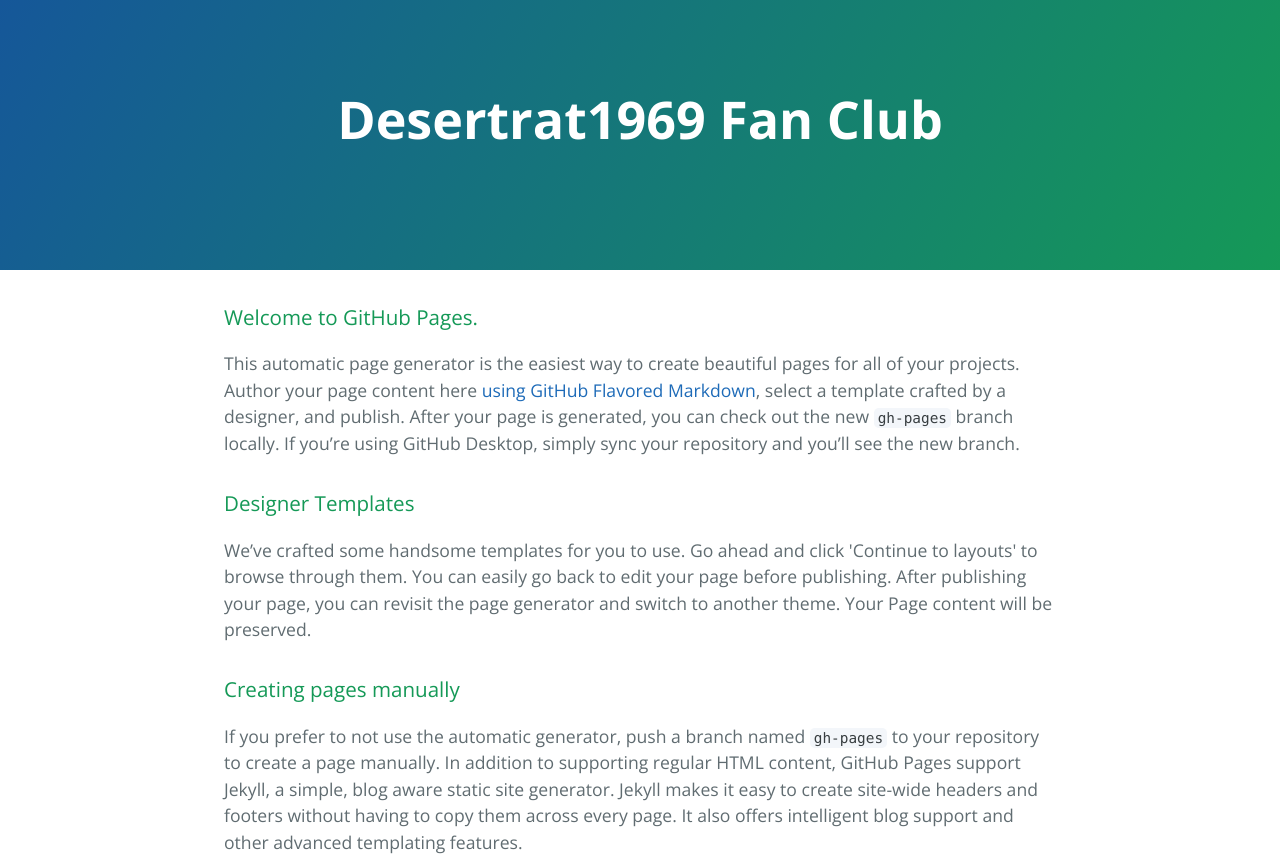
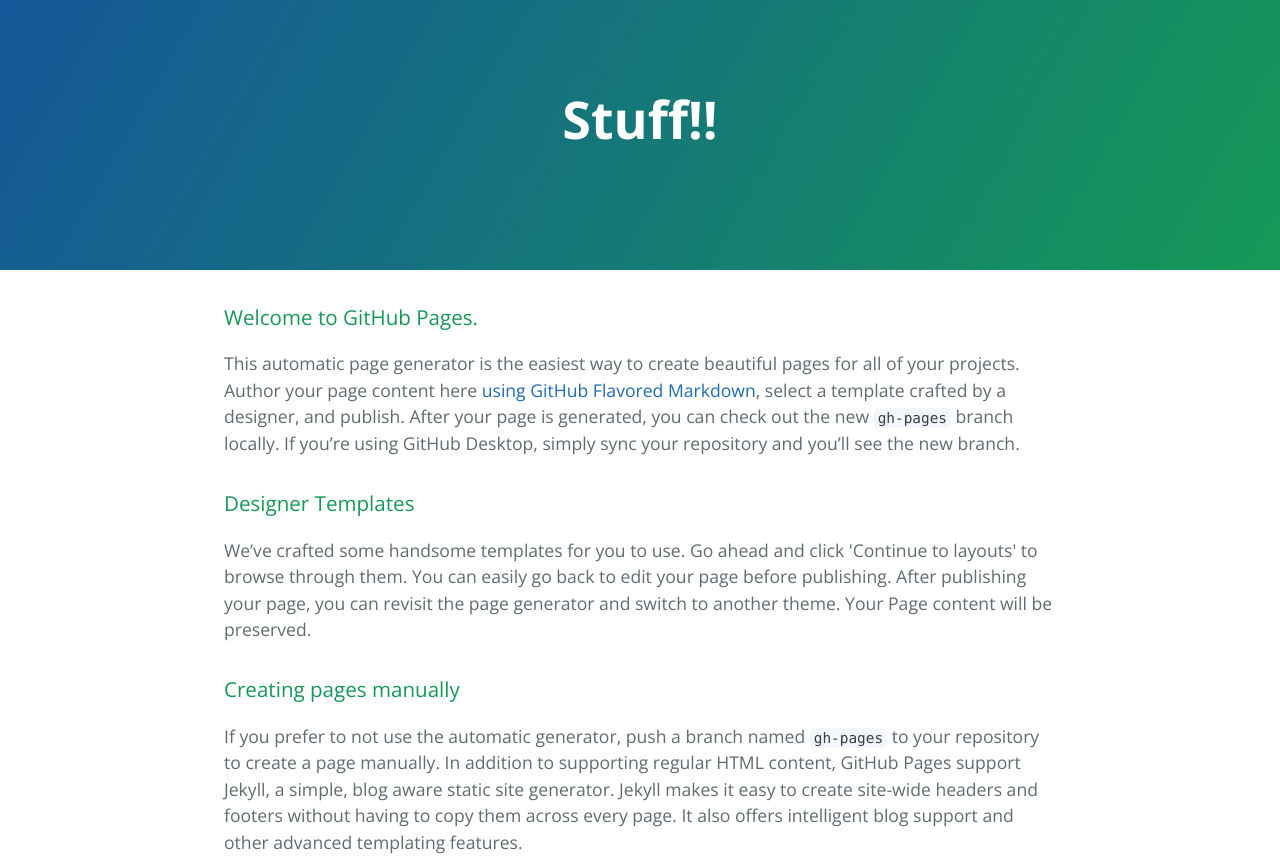
Before and after one commit to bryancross/bryancross.github.io, a plain HTML site: page index.html in a window 1280 px wide. Shown: the top 858 px of the page. Drawn offline with nearby package versions, Linux system fonts and the light colour scheme.

Commit message:
new content

```diff
--- a/index.html
+++ b/index.html
@@ -2,7 +2,7 @@
 <html lang="en-us">
   <head>
     <meta charset="UTF-8">
-    <title>Desertrat1969 Fan Club by desertrat1969</title>
+    <title>Bryan Cross on GitHub</title>
     <meta name="viewport" content="width=device-width, initial-scale=1">
     <link rel="stylesheet" type="text/css" href="stylesheets/normalize.css" media="screen">
     <link href='https://fonts.googleapis.com/css?family=Open+Sans:400,700' rel='stylesheet' type='text/css'>
@@ -11,7 +11,7 @@
   </head>
   <body>
     <section class="page-header">
-      <h1 class="project-name">Desertrat1969 Fan Club</h1>
+      <h1 class="project-name">Stuff!!</h1>
       <h2 class="project-tagline"></h2>
     </section>
 
```
